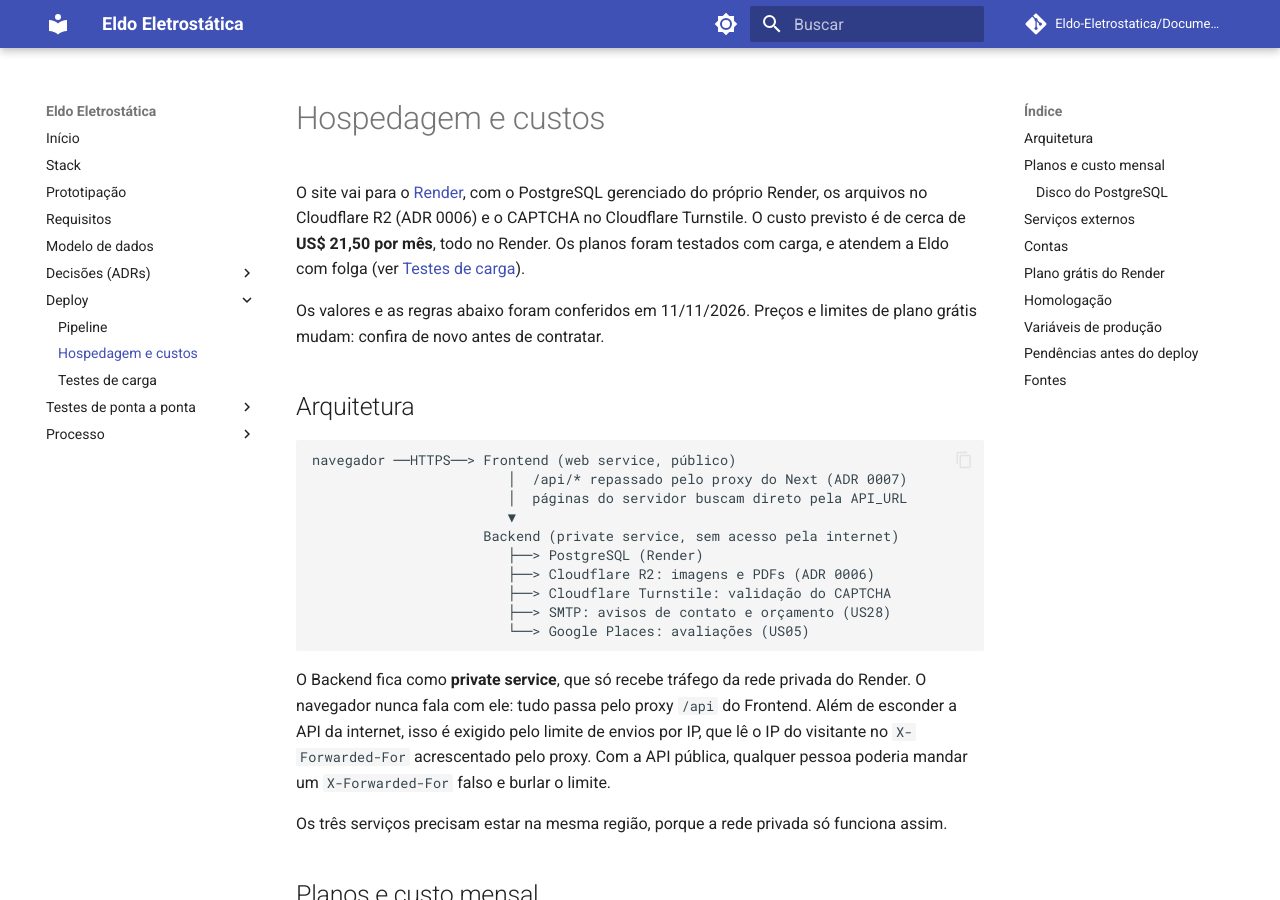
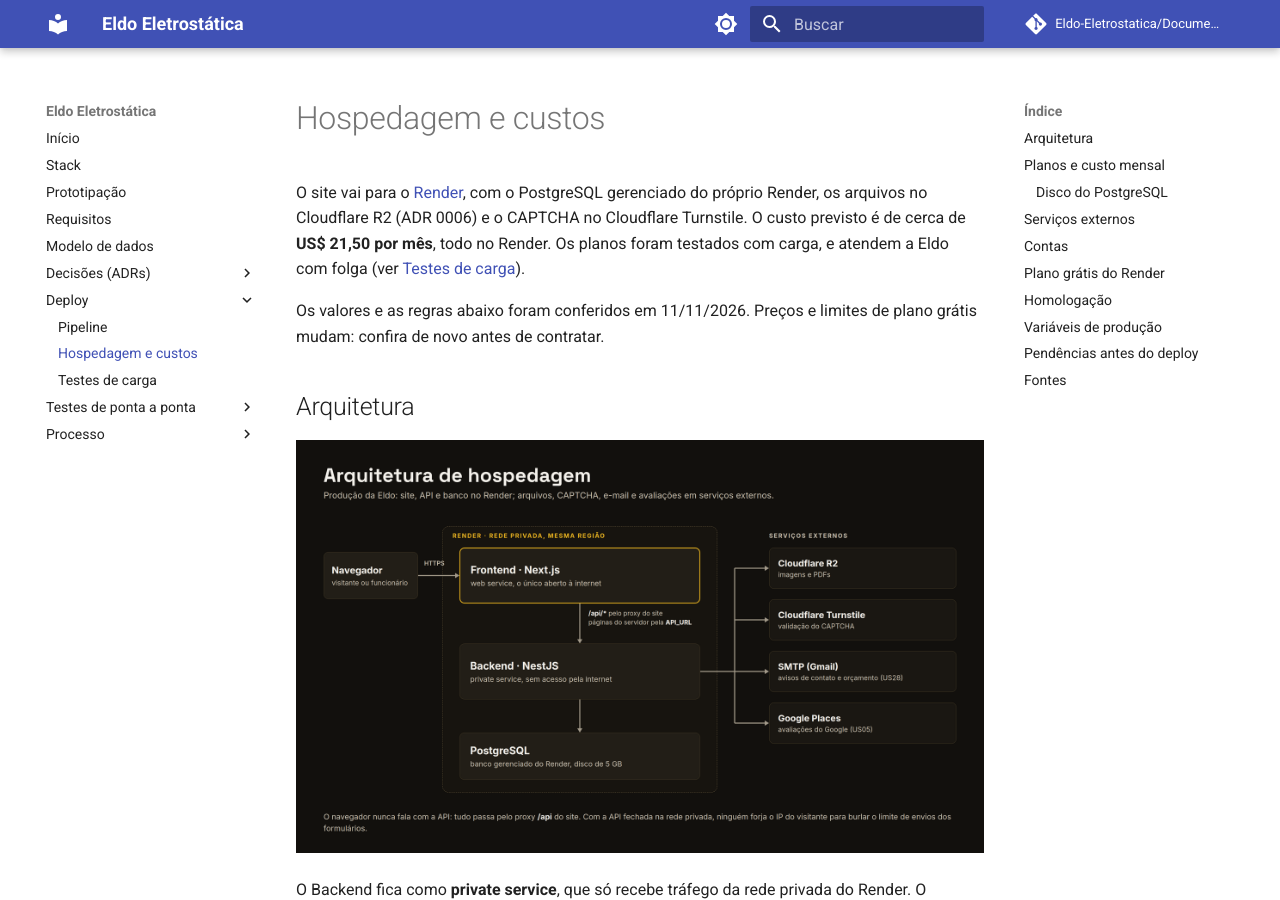
Before and after one commit to Eldo-Eletrostatica/Documentacao, an MkDocs documentation site: the page built from docs/deploy/hospedagem-e-custos.md, in a window 1280 px wide and 900 px high. Built offline with MkDocs 1.6.1 and Material for MkDocs 9.7.7, drawn with Linux system fonts in a browser that asks for light colours; comment, search, counter and statistics services are not loaded.

Commit message:
docs: troca o diagrama em texto da hospedagem por uma imagem (#46)

````diff
--- a/docs/deploy/hospedagem-e-custos.md
+++ b/docs/deploy/hospedagem-e-custos.md
@@ -6,18 +6,7 @@ Os valores e as regras abaixo foram conferidos em 11/11/2026. Preços e limites
 
 ## Arquitetura
 
-```text
-navegador ──HTTPS──> Frontend (web service, público)
-                        │  /api/* repassado pelo proxy do Next (ADR 0007)
-                        │  páginas do servidor buscam direto pela API_URL
-                        ▼
-                     Backend (private service, sem acesso pela internet)
-                        ├──> PostgreSQL (Render)
-                        ├──> Cloudflare R2: imagens e PDFs (ADR 0006)
-                        ├──> Cloudflare Turnstile: validação do CAPTCHA
-                        ├──> SMTP: avisos de contato e orçamento (US28)
-                        └──> Google Places: avaliações (US05)
-```
+![Arquitetura de hospedagem: o navegador acessa só o Frontend, que repassa /api ao Backend na rede privada do Render; o Backend usa o PostgreSQL do Render e os serviços externos Cloudflare R2, Cloudflare Turnstile, SMTP e Google Places](../assets/arquitetura-de-hospedagem.png)
 
 O Backend fica como **private service**, que só recebe tráfego da rede privada do Render. O navegador nunca fala com ele: tudo passa pelo proxy `/api` do Frontend. Além de esconder a API da internet, isso é exigido pelo limite de envios por IP, que lê o IP do visitante no `X-Forwarded-For` acrescentado pelo proxy. Com a API pública, qualquer pessoa poderia mandar um `X-Forwarded-For` falso e burlar o limite.
 
````
Also changed, not shown: docs/assets/arquitetura-de-hospedagem.png (added).
